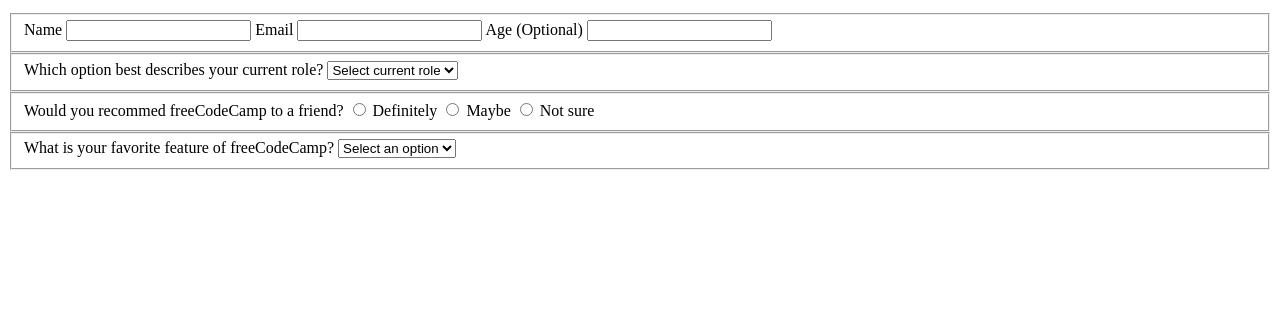
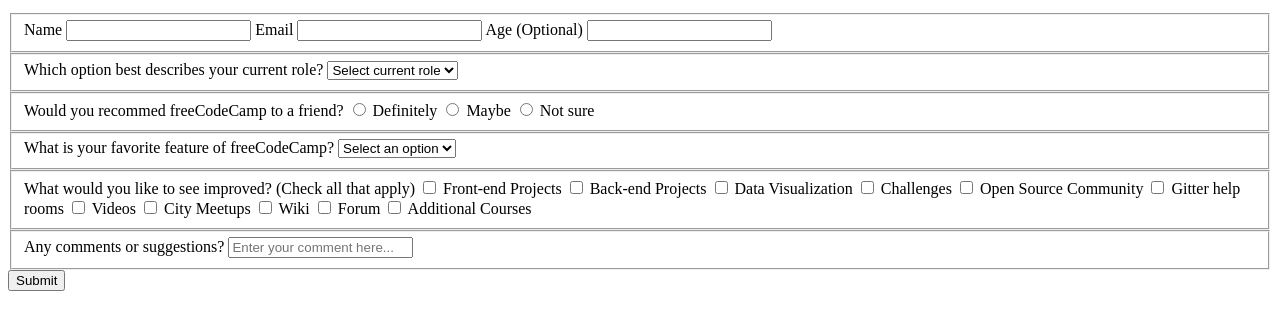
Before and after one commit to shrijandangol/responsive-web-design, a plain HTML site: page index.html in a window 1280 px wide. Shown: the part 101-430 px from the top of the page. Drawn offline with Linux system fonts and the light colour scheme.

Commit message:
Finished the HTML part... now moving on to CSS

```diff
--- a/index.html
+++ b/index.html
@@ -36,9 +36,9 @@
 
         <fieldset>
             <label>Would you recommed freeCodeCamp to a friend?</label>
-            <label><input type="radio" name="recommend" class="recommend--to" required /> Definitely</label>
-            <label><input type="radio" name="recommend" class="recommend--to" required /> Maybe</label>
-            <label><input type="radio" name="recommend" class="recommend--to" required /> Not sure</label>
+            <label><input type="radio" name="recommend" class="recommend--to"/> Definitely</label>
+            <label><input type="radio" name="recommend" class="recommend--to"/> Maybe</label>
+            <label><input type="radio" name="recommend" class="recommend--to"/> Not sure</label>
         </fieldset>
 
         <fieldset>
@@ -49,9 +49,29 @@
                     <option value="2">Projects</option>
                     <option value="3">Community</option>
                     <option value="4">Open Source</option>
+                </select>
+            </label>
         </fieldset>
 
+        <fieldset>
+            <label>What would you like to see improved? <span class="clue">(Check all that apply)</span></label>
+            <label><input type="checkbox" name="improved" class="improved--on" /> Front-end Projects</label>
+            <label><input type="checkbox" name="improved" class="improved--on" /> Back-end Projects</label>
+            <label><input type="checkbox" name="improved" class="improved--on" /> Data Visualization</label>
+            <label><input type="checkbox" name="improved" class="improved--on" /> Challenges</label>
+            <label><input type="checkbox" name="improved" class="improved--on" /> Open Source Community</label>
+            <label><input type="checkbox" name="improved" class="improved--on" /> Gitter help rooms</label>
+            <label><input type="checkbox" name="improved" class="improved--on" /> Videos</label>
+            <label><input type="checkbox" name="improved" class="improved--on" /> City Meetups</label>
+            <label><input type="checkbox" name="improved" class="improved--on" /> Wiki</label>
+            <label><input type="checkbox" name="improved" class="improved--on" /> Forum</label>
+            <label><input type="checkbox" name="improved" class="improved--on" /> Additional Courses</label>
+        </fieldset>
 
+        <fieldset>
+            <label>Any comments or suggestions? <input type="textarea" placeholder="Enter your comment here... "/></label>
+        </fieldset>
 
+        <button type="submit">Submit</button>
 </body>
 </html>
```
